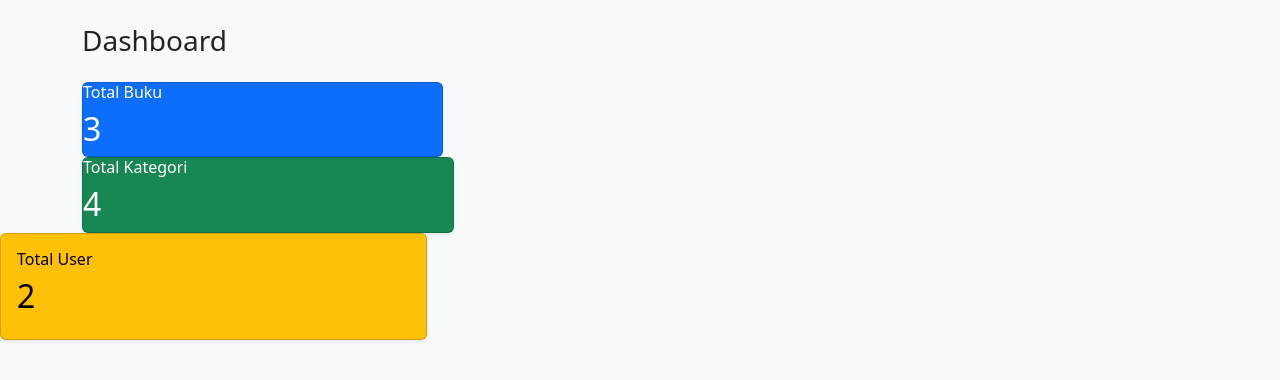
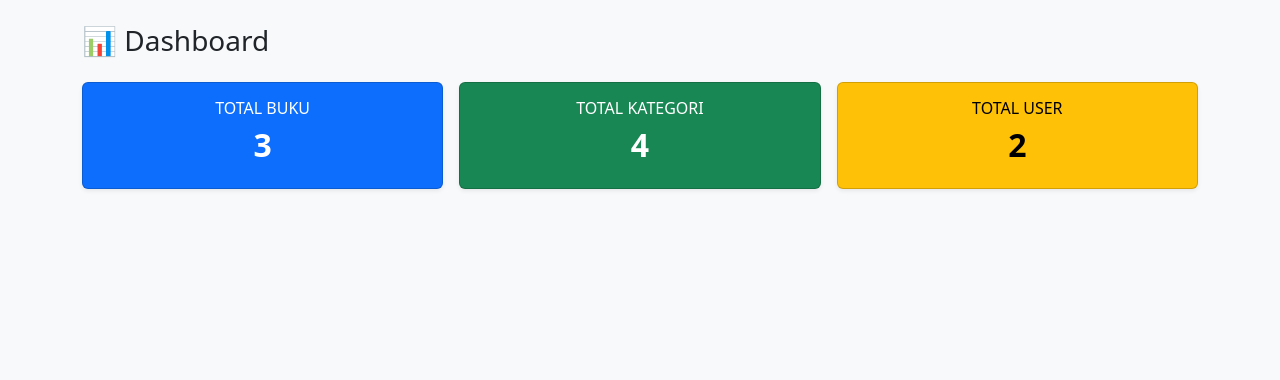
Before and after one commit to dipoajah/perpustakaan, a PHP site: page / in a window 1280 px wide. Shown: the part 56-436 px from the top of the page. Run offline with PHP 8.4, Linux system fonts and the light colour scheme; a user stored in the database is signed in; data comes from the database, SQL or seed files in the repository.

Commit message:
perbaikan tampilan dashboard

```diff
--- a/index.php
+++ b/index.php
@@ -12,35 +12,35 @@ require_once __DIR__ . '/includes/header.php';
 require_once __DIR__ . '/includes/navbar.php';
 ?>
 <div class="container">
-	<h3 class="mb-4">Dashboard</h3>
+    <h3 class="mb-4">📊 Dashboard</h3>
 
     <?php if (($_GET['error'] ?? '') === 'akses_ditolak'): ?>
-		<div class="alert alert-danger'>Anda tidak memiliki akses ke halaman tersebut.</div>
+        <div class="alert alert-danger">Anda tidak memiliki akses ke halaman tersebut.</div>
     <?php endif; ?>
 
     <div class="row g-3">
         <div class="col-md-4">
-			<div class="card text-bg-primary shadow-sm"
-				<div class="card-body">
-					<h6>Total Buku</h6>
-					<h2><?= $totalBuku ?></h2>
+            <div class="card text-bg-primary shadow-sm">
+                <div class="card-body text-center">
+                    <h6 class="text-uppercase">Total Buku</h6>
+                    <h2 class="fw-bold"><?= $totalBuku ?></h2>
                 </div>
             </div>
         </div>
         <div class="col-md-4">
-			<div class="card text-bg-success shadow-sm"
-				<div class="card-body">
-					<h6>Total Kategori</h6>
-					<h2><?= $totalKategori ?></h2>
+            <div class="card text-bg-success shadow-sm">
+                <div class="card-body text-center">
+                    <h6 class="text-uppercase">Total Kategori</h6>
+                    <h2 class="fw-bold"><?= $totalKategori ?></h2>
                 </div>
             </div>
         </div>
         <?php if ($_SESSION['role'] === 'admin'): ?>
         <div class="col-md-4">
             <div class="card text-bg-warning shadow-sm">
-				<div class="card-body">
-					<h6>Total User</h6>
-					<h2><?= $totalUser ?></h2>
+                <div class="card-body text-center">
+                    <h6 class="text-uppercase">Total User</h6>
+                    <h2 class="fw-bold"><?= $totalUser ?></h2>
                 </div>
             </div>
         </div>
```
Lines whose indentation alone changed are shown as unchanged.
